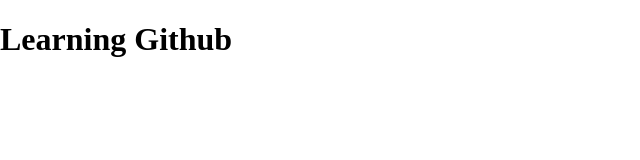
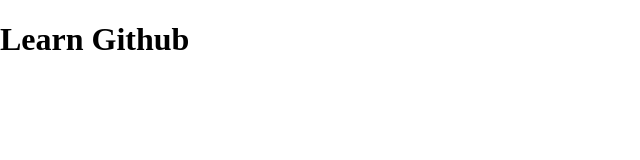
Before and after one commit to surajyadavdev/learning-git, a plain HTML site: page index.html in a window 1280 px wide. Shown: the whole page, without its empty margins (0-640 px from the left). Drawn offline with Linux system fonts and the light colour scheme.

Commit message:
chenged learning to learn

```diff
--- a/index.html
+++ b/index.html
@@ -7,6 +7,6 @@
     <link rel="stylesheet" href="style.css">
 </head>
 <body>
-    <h1>Learning Github</h1>
+    <h1>Learn Github</h1>
 </body>
 </html>
```
